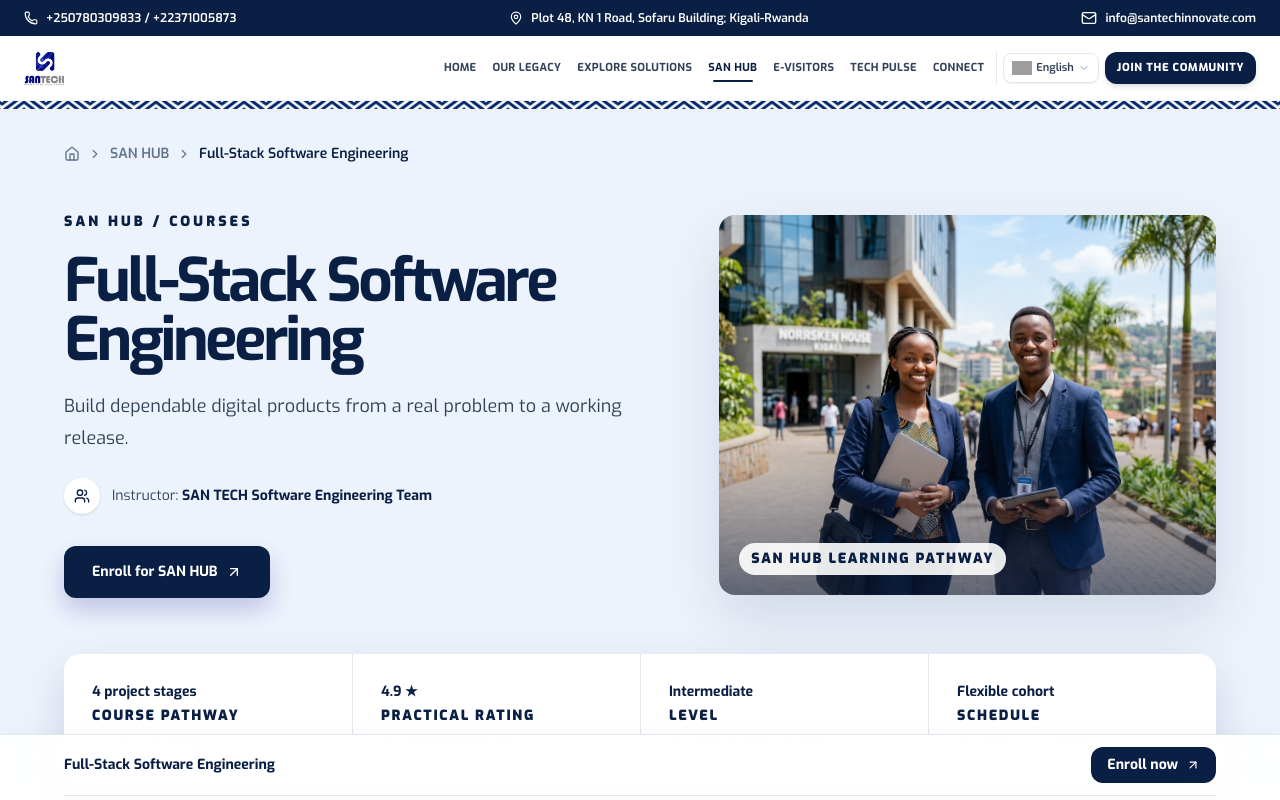
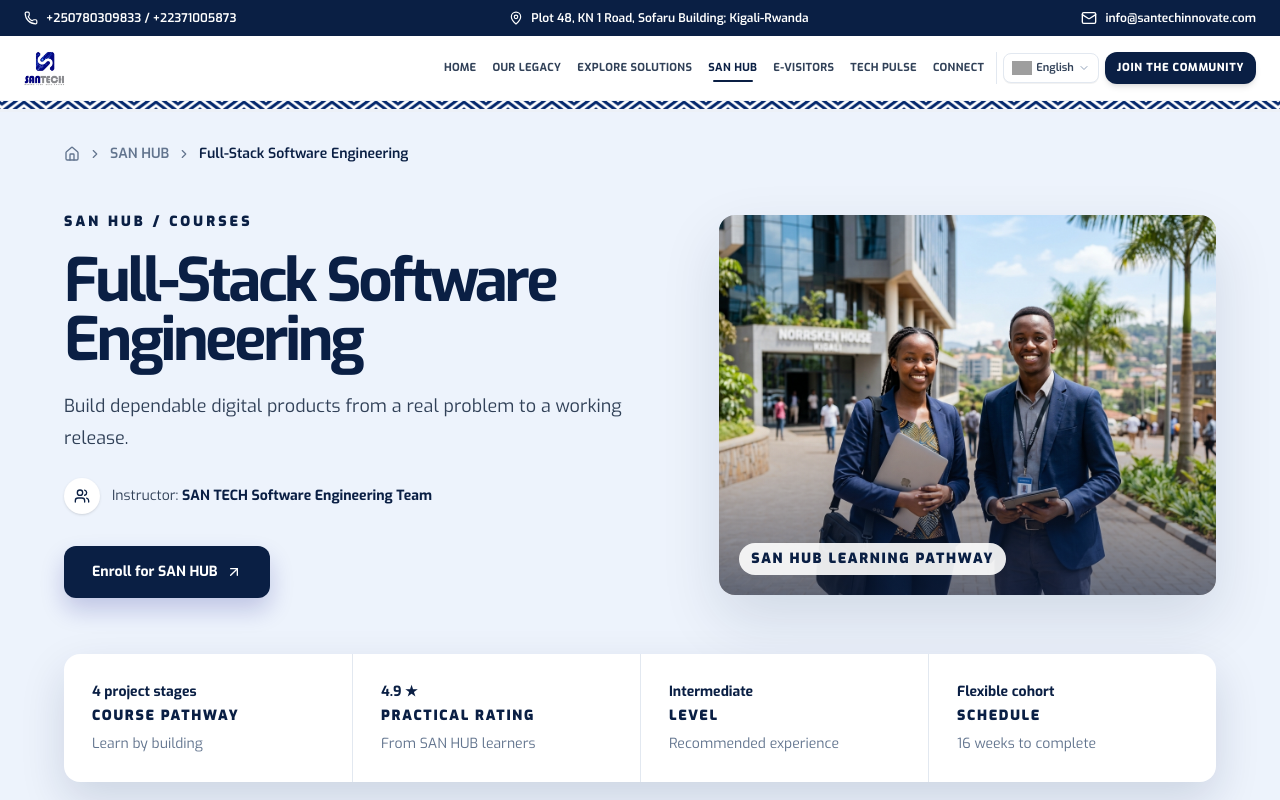
Before and after one commit to Aime-Patrick/santech, a Next.js app: page /san-hub/course/full-stack-software-engineering in a window 1280 px wide. Shown: the top 800 px of the page. Built offline with nearby package versions, Linux system fonts and the light colour scheme; grey boxes are pictures that could not be loaded.

Commit message:
Fix course sticky menu layout

```diff
--- a/components/san-hub-course-detail.tsx
+++ b/components/san-hub-course-detail.tsx
@@ -158,7 +158,7 @@
             </div>
           </div>
 
-          <div className="relative z-10 -mb-36 mt-14 grid gap-0 overflow-hidden rounded-2xl bg-white shadow-[0_18px_45px_rgba(10,31,68,0.14)] sm:grid-cols-2 lg:grid-cols-4">
+          <div className="relative z-10 mt-14 grid gap-0 overflow-hidden rounded-2xl bg-white shadow-[0_18px_45px_rgba(10,31,68,0.14)] sm:grid-cols-2 lg:grid-cols-4">
             {course.stats.map((stat, index) => <div key={stat.label} className={`p-6 sm:p-7 ${index > 0 ? "border-t border-slate-200 sm:border-l sm:border-t-0" : ""}`}><p className="text-sm font-bold text-[#0a1f44]">{stat.value}</p><p className="mt-1 text-xs font-black uppercase tracking-[0.12em] text-brand-secondary">{stat.label}</p><p className="mt-2 text-sm leading-5 text-slate-500">{stat.detail}</p></div>)}
           </div>
         </div>
--- a/components/san-hub-course-section-nav.tsx
+++ b/components/san-hub-course-section-nav.tsx
@@ -2,7 +2,7 @@
 
 import Link from "next/link";
 import { ArrowUpRight } from "lucide-react";
-import { useEffect, useState } from "react";
+import { useEffect, useRef, useState } from "react";
 import type { SanHubCourse } from "@/components/san-hub-course-detail";
 
 const sectionItems = [
@@ -15,6 +15,23 @@
 
 export function CourseSectionNav({ course }: { course: SanHubCourse }) {
   const [activeSection, setActiveSection] = useState<(typeof sectionItems)[number]["id"]>("about");
+  const [isStuck, setIsStuck] = useState(false);
+  const stickySentinelRef = useRef<HTMLSpanElement>(null);
+
+  useEffect(() => {
+    const sentinel = stickySentinelRef.current;
+    if (!sentinel) return;
+    const stickyTop = 104;
+    const updateStickyState = () => {
+      setIsStuck(sentinel.getBoundingClientRect().top <= stickyTop);
+    };
+
+    const observer = new IntersectionObserver(updateStickyState, { rootMargin: `-${stickyTop}px 0px 0px 0px`, threshold: 0 });
+
+    updateStickyState();
+    observer.observe(sentinel);
+    return () => observer.disconnect();
+  }, []);
 
   useEffect(() => {
     const sections = sectionItems.map(({ id }) => document.getElementById(id)).filter((section): section is HTMLElement => Boolean(section));
@@ -28,16 +45,21 @@
   }, []);
 
   return (
+    <>
+      <span ref={stickySentinelRef} aria-hidden="true" className="block h-px -mb-px" />
       <div className="sticky top-[104px] z-40 border-y border-slate-200 bg-white/95 shadow-[0_8px_22px_rgba(10,31,68,0.08)] backdrop-blur-md">
         <div className="mx-auto max-w-7xl px-6 sm:px-10 lg:px-16">
+          {isStuck && (
             <div className="flex items-center justify-between gap-4 border-b border-slate-200 py-3">
               <p className="min-w-0 truncate text-sm font-bold text-[#0a1f44]">{course.title}</p>
               <Link href={`/join-the-community?course=${encodeURIComponent(course.title)}`} className="inline-flex shrink-0 items-center gap-2 rounded-xl bg-brand-secondary px-4 py-2 text-xs font-bold text-white transition-colors hover:bg-[#1519ad]">Enroll now <ArrowUpRight className="size-3.5" /></Link>
             </div>
+          )}
           <nav aria-label="Course sections" className="flex gap-1 overflow-x-auto [scrollbar-width:none] [&::-webkit-scrollbar]:hidden">
             {sectionItems.map((section) => <a key={section.id} href={`#${section.id}`} aria-current={activeSection === section.id ? "page" : undefined} className={`relative shrink-0 px-3 py-3 text-sm font-bold transition-colors focus-visible:outline-none focus-visible:ring-2 focus-visible:ring-brand-secondary focus-visible:ring-inset ${activeSection === section.id ? "text-brand-secondary" : "text-slate-700 hover:text-brand-secondary"}`}>{section.label}{activeSection === section.id && <span className="absolute inset-x-2 bottom-0 h-0.5 bg-brand-secondary" />}</a>)}
           </nav>
         </div>
       </div>
+    </>
   );
 }
```
Lines whose indentation alone changed are shown as unchanged.
